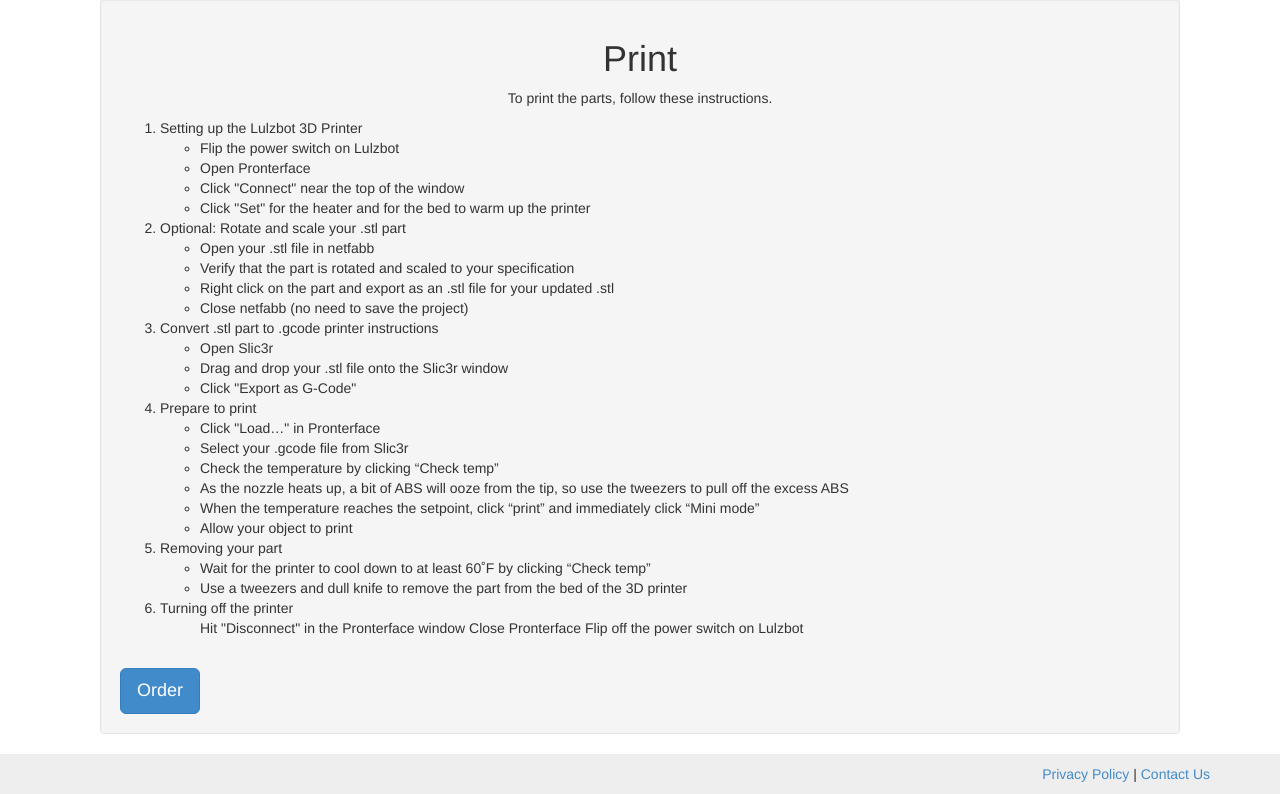
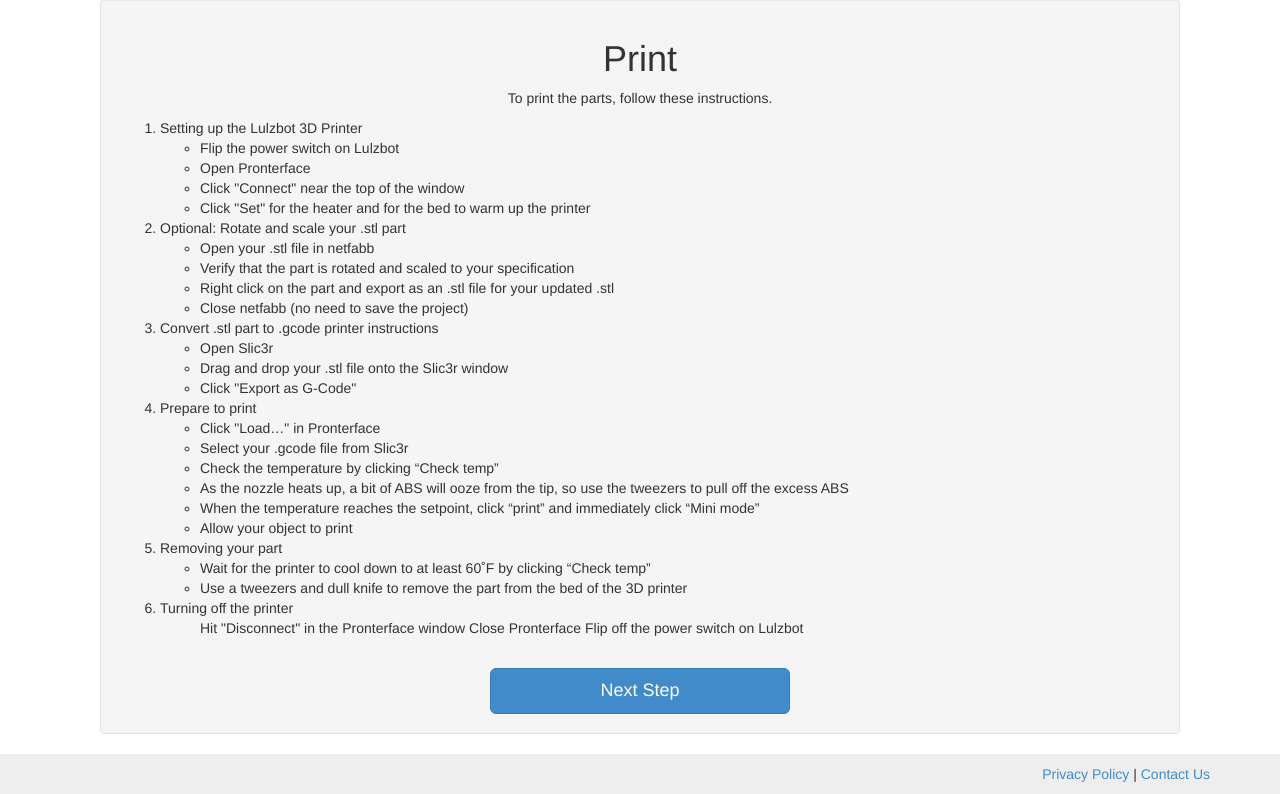
Before and after one commit to jljohnlu/JDLC_Website, a PHP site: page /make.php in a window 1280 px wide. Shown: the part 388-1182 px from the top of the page. Run offline with PHP 8.4, Linux system fonts and the light colour scheme; some libraries are stand-ins or nearby versions.

Commit message:
final edits

```diff
--- a/make.php
+++ b/make.php
@@ -125,7 +125,7 @@
                     </ul>
                 </ol>
               <br>
-              <button id="activate-step-2" class="btn btn-primary btn-lg">Order</button>
+              <button id="activate-step-2" class="btn btn-primary btn-lg" style="align-text:center; display:block; width: 300px; margin-left: auto; margin-right: auto; ">Next Step</button>
 	        </div>
 	    </div>
 	</div>
@@ -137,7 +137,7 @@
               <p>1. Test</p>
               <p>2. Test</p>
               <br>
-              <button id="activate-step-3" class="btn btn-primary btn-lg">Assemble</button>
+              <button id="activate-step-3" class="btn btn-primary btn-lg" style="align-text:center; display:block; width: 300px; margin-left: auto; margin-right: auto; ">Next Step</button>
 	        </div>
 	    </div>
 	</div>
```
